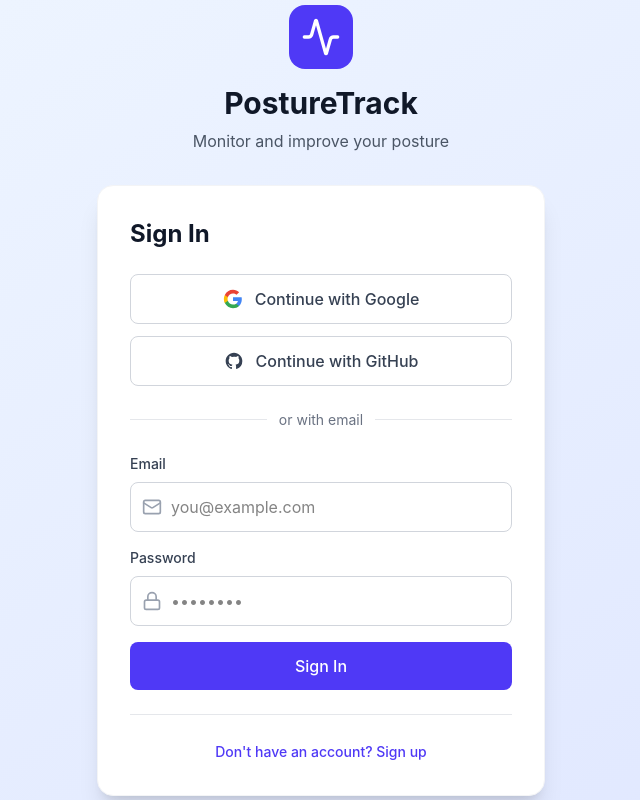
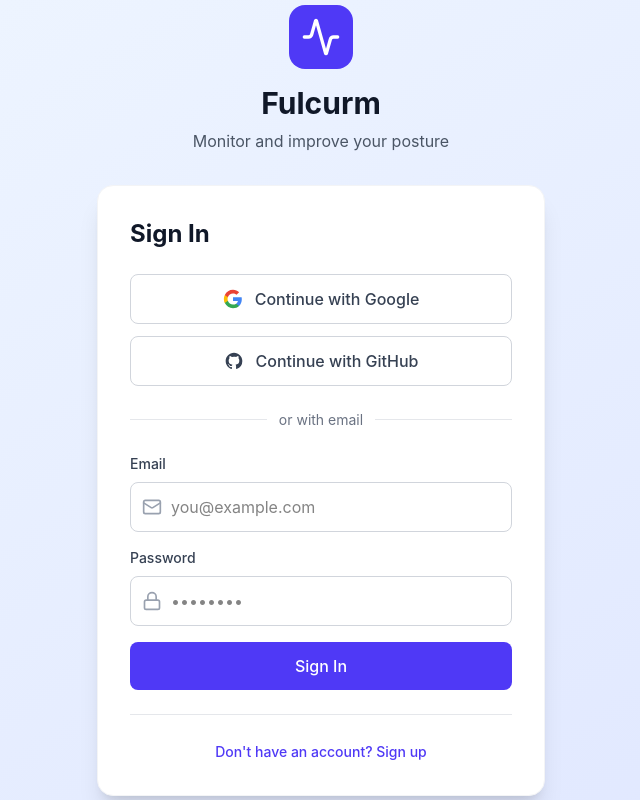
Before and after one commit to agupt0318/FRONT_end, a React (Vite) app: page /login in a window 1280 px wide. Shown: the whole page, without its empty margins (319-959 px from the left). Built offline with nearby package versions, Linux system fonts and the light colour scheme; no server answers.

Commit message:
Changed name of website

```diff
--- a/index.html
+++ b/index.html
@@ -4,7 +4,7 @@
     <head>
       <meta charset="UTF-8" />
       <meta name="viewport" content="width=device-width, initial-scale=1.0" />
-      <title>Posture tracker app</title>
+      <title>Fulcurm</title>
     </head>
 
     <body>
--- a/src/app/components/Navigation.tsx
+++ b/src/app/components/Navigation.tsx
@@ -22,7 +22,7 @@ export function Navigation() {
         <div className="flex items-center justify-between h-16">
           <div className="flex items-center gap-2">
             <Activity className="w-8 h-8 text-indigo-600 dark:text-indigo-400" />
-            <span className="text-xl font-semibold text-gray-900 dark:text-white">PostureTrack</span>
+            <span className="text-xl font-semibold text-gray-900 dark:text-white">Fulcurm</span>
           </div>
 
           <div className="flex items-center gap-4">
--- a/src/app/components/WeeklyChart.tsx
+++ b/src/app/components/WeeklyChart.tsx
@@ -31,7 +31,8 @@ export function WeeklyChart({ data }: WeeklyChartProps) {
             dataKey="score"
             stroke="#6366f1"
             strokeWidth={2}
-            dot={{ fill: '#6366f1', r: 4 }}
+            dot={false}
+            activeDot={{ r: 8, fill: '#6366f1', stroke: '#fff', strokeWidth: 2 }}
             name="Score (%)"
           />
         </LineChart>
--- a/src/app/pages/Login.tsx
+++ b/src/app/pages/Login.tsx
@@ -62,7 +62,7 @@ export function Login() {
               <Activity className="w-10 h-10 text-white" />
             </div>
           </div>
-          <h1 className="text-3xl font-bold text-gray-900 dark:text-white mb-2">PostureTrack</h1>
+          <h1 className="text-3xl font-bold text-gray-900 dark:text-white mb-2">Fulcurm</h1>
           <p className="text-gray-600 dark:text-gray-300">Monitor and improve your posture</p>
         </div>
 
```
Also changed, not shown: 2 other files (tests, documents, lock files or other folders).
